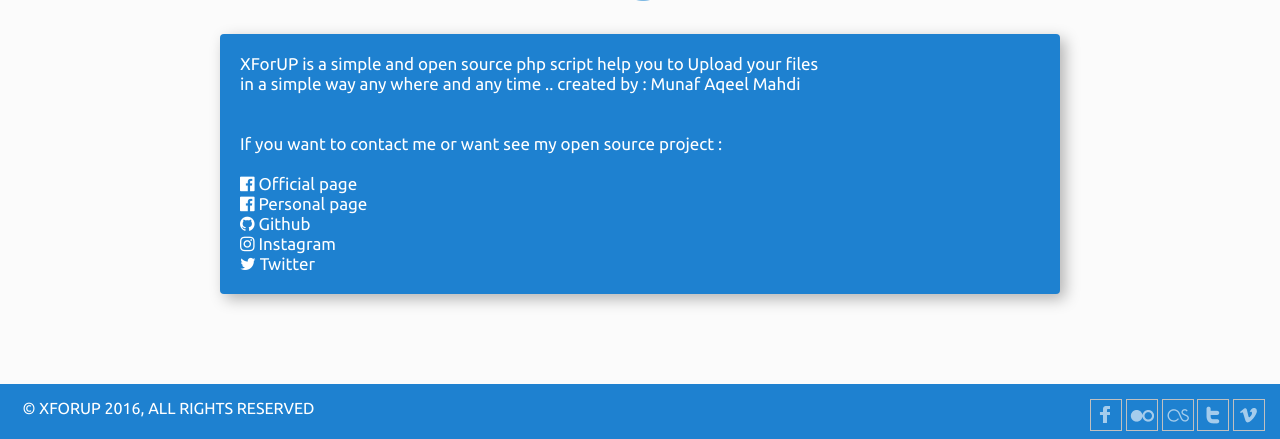
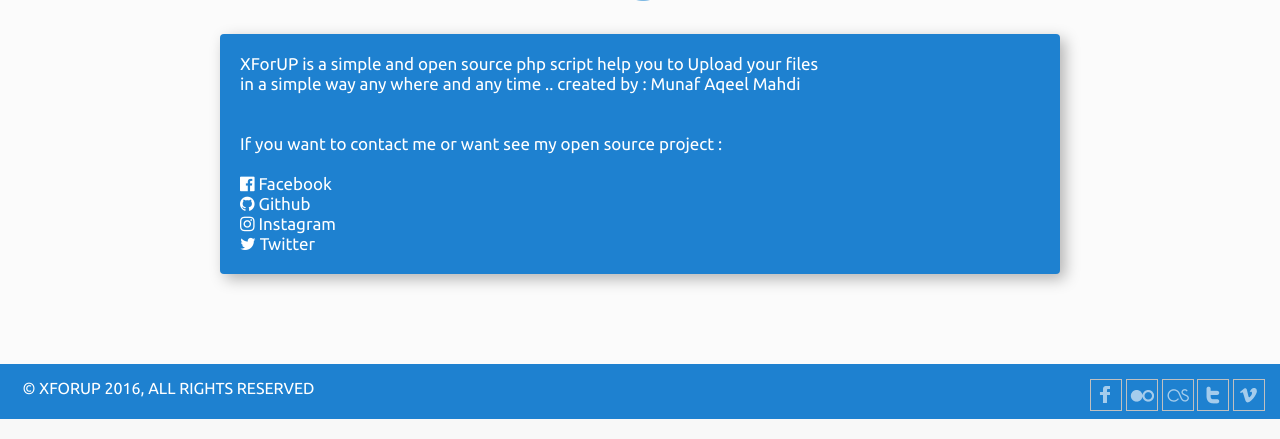
Before and after one commit to munafio/xForUp-simple-file-uploader-with-php, a PHP site: page /about_us in a window 1280 px wide. Shown: the part 589-1028 px from the top of the page. Run offline with PHP 8.4, Linux system fonts and the light colour scheme; some libraries are stand-ins or nearby versions.

Commit message:
Update about_us.php

```diff
--- a/about_us.php
+++ b/about_us.php
@@ -33,10 +33,9 @@
         XForUP is a simple and open source php script help you to Upload your files<br />
         in a simple way any where and any time .. created by : Munaf Aqeel Mahdi<br /><br /><br />
         If you want to contact me or want see my open source project :<br /><br />
-        <span class="fa fa-facebook-official"></span> <a href="http://www.facebook.com/munafaqeelmahdi.official">Official page</a><br />
-        <span class="fa fa-facebook-official"></span> <a href="http://www.facebook.com/munaf.aqeel.m">Personal page</a><br />
-        <span class="fa fa-github"></span> <a href="http://www.github.com/munafaqeelmahdi">Github</a><br />
-        <span class="fa fa-instagram"></span> <a href="http://www.instagram.com/munaf_ewd">Instagram</a><br />
+        <span class="fa fa-facebook-official"></span> <a href="http://www.facebook.com/munafio">Facebook</a><br />
+        <span class="fa fa-github"></span> <a href="http://www.github.com/munafio">Github</a><br />
+        <span class="fa fa-instagram"></span> <a href="http://www.instagram.com/munafio">Instagram</a><br />
         <span class="fa fa-twitter"></span> <a href="http://www.twitter.com/munaf_aqeel_m">Twitter</a><br />
         </div>
 
```
